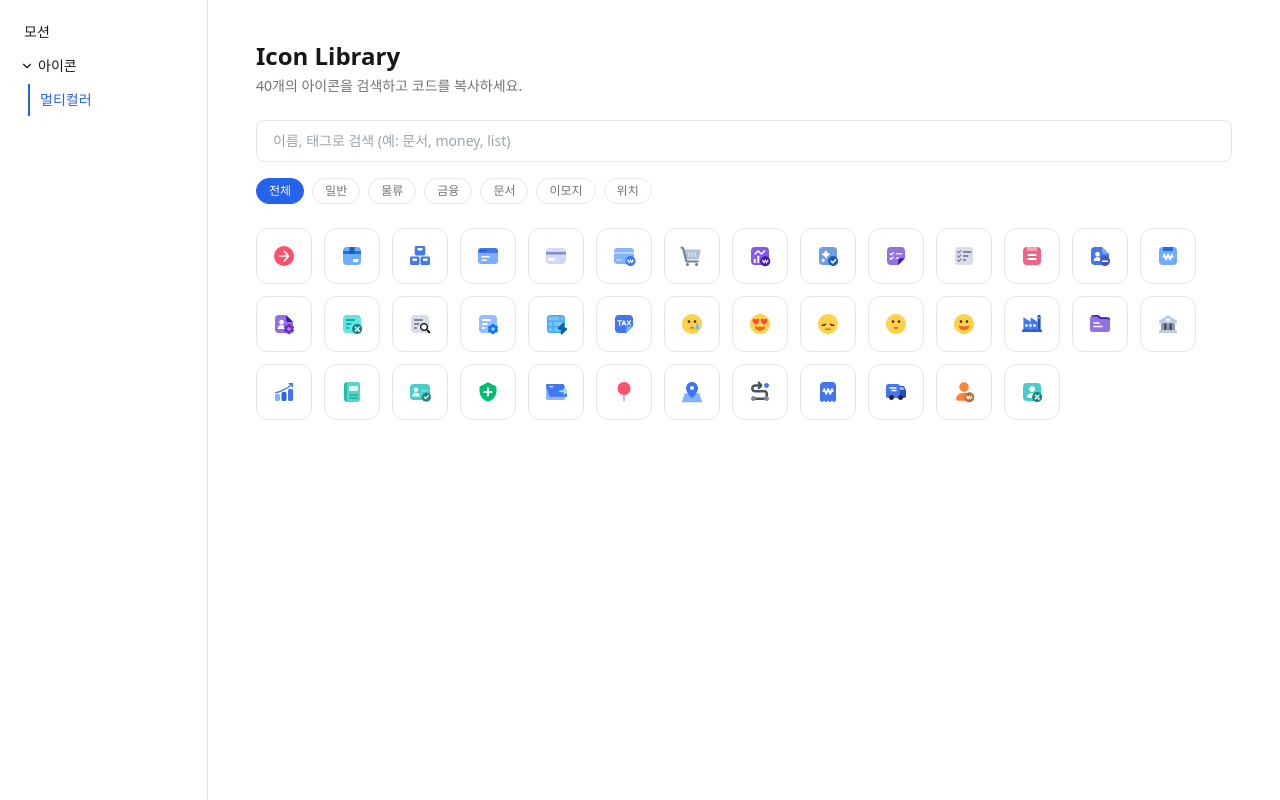
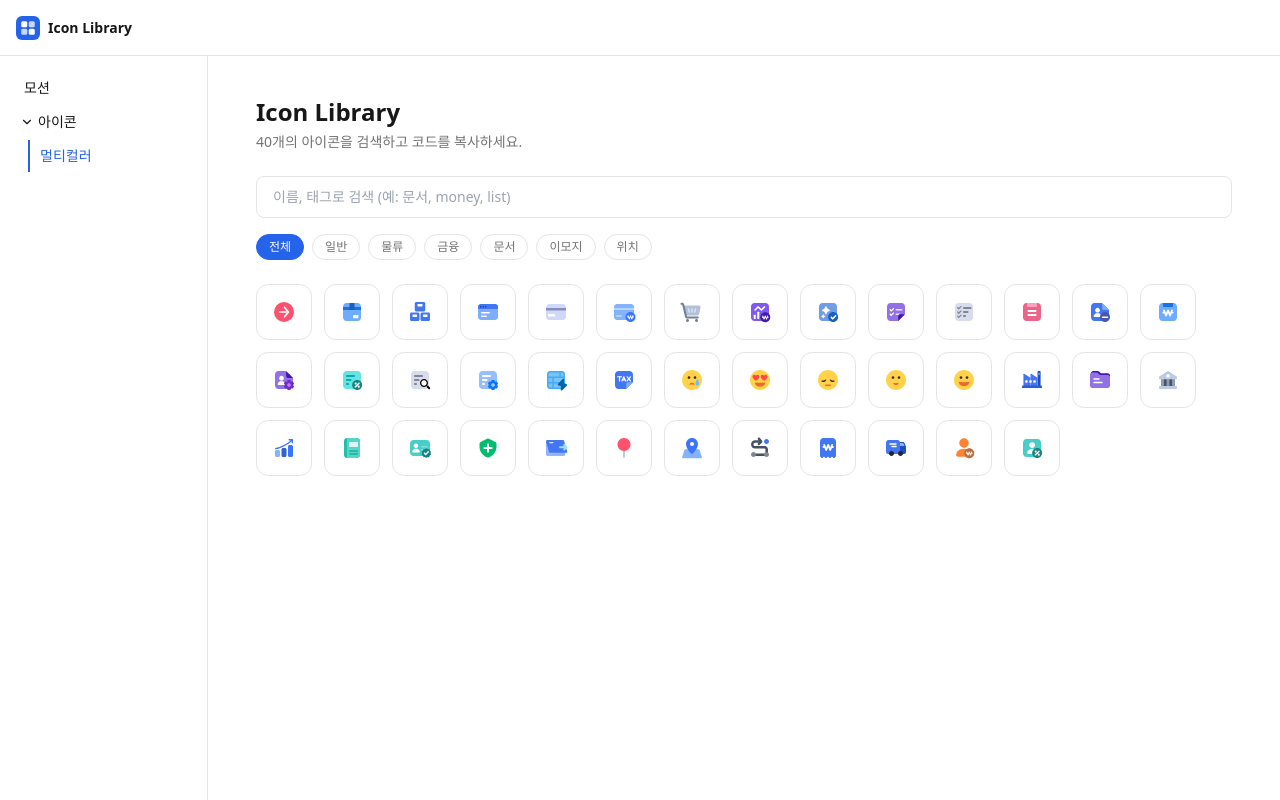
Before and after one commit to dain-spec/IconLibrary, a Next.js app: page /icon/multicolor in a window 1280 px wide. Built offline with nearby package versions, Linux system fonts and the light colour scheme.

Commit message:
Add a simple top header with logo and site name

```diff
--- a/src/app/layout.tsx
+++ b/src/app/layout.tsx
@@ -1,5 +1,6 @@
 import type { Metadata } from "next";
 import "./globals.css";
+import { Header } from "@/components/Header";
 import { Sidebar } from "@/components/Sidebar";
 
 export const metadata: Metadata = {
@@ -15,9 +16,12 @@ export default function RootLayout({
   return (
     <html lang="ko">
       <body>
-        <div className="flex h-screen">
-          <Sidebar />
-          <div className="min-w-0 flex-1 overflow-hidden">{children}</div>
+        <div className="flex h-screen flex-col">
+          <Header />
+          <div className="flex flex-1 overflow-hidden">
+            <Sidebar />
+            <div className="min-w-0 flex-1 overflow-hidden">{children}</div>
+          </div>
         </div>
       </body>
     </html>
--- /dev/null
+++ b/src/components/Header.tsx
@@ -0,0 +1,14 @@
+export function Header() {
+  return (
+    <header className="flex h-14 shrink-0 items-center gap-2 border-b border-border px-4">
+      <svg width="24" height="24" viewBox="0 0 32 32" fill="none" xmlns="http://www.w3.org/2000/svg">
+        <rect width="32" height="32" rx="8" fill="#2563EB" />
+        <rect x="7" y="7" width="8" height="8" rx="2" fill="white" />
+        <rect x="17" y="7" width="8" height="8" rx="2" fill="white" fillOpacity="0.75" />
+        <rect x="7" y="17" width="8" height="8" rx="2" fill="white" fillOpacity="0.75" />
+        <rect x="17" y="17" width="8" height="8" rx="2" fill="white" />
+      </svg>
+      <span className="text-sm font-semibold text-ink">Icon Library</span>
+    </header>
+  );
+}
```
